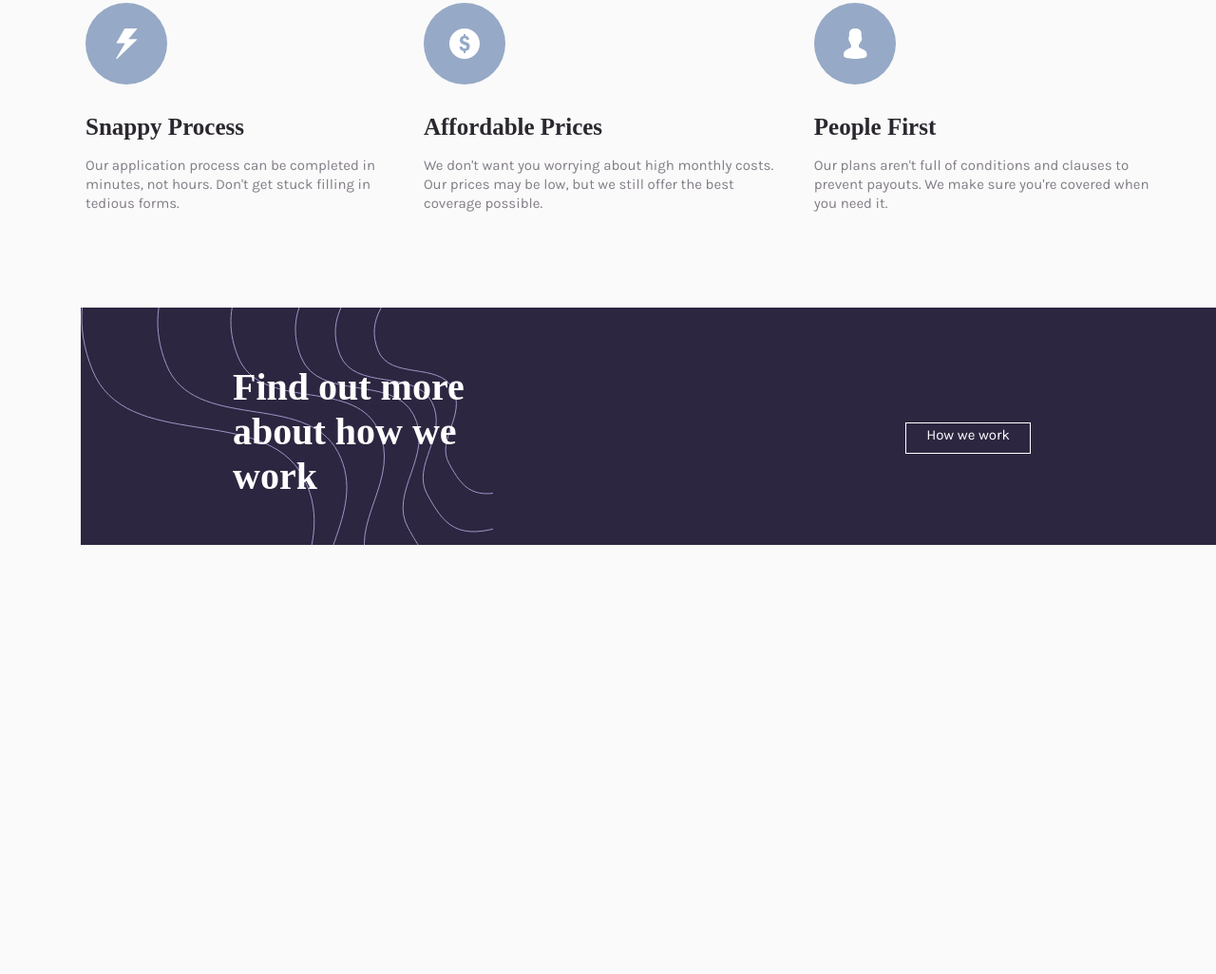
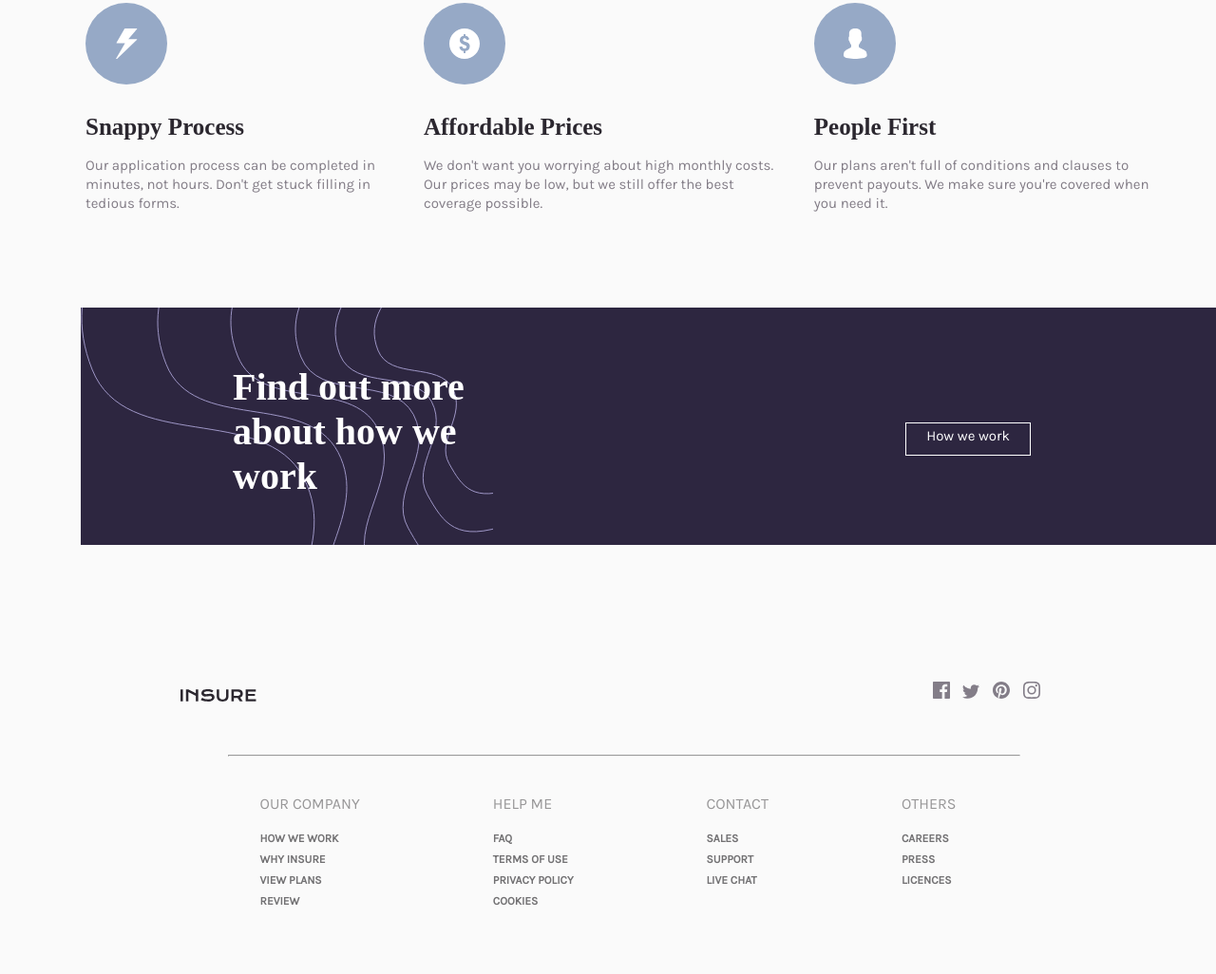
Before and after one commit to dutchkay1/Insure-landingpage, a plain HTML site: page index.html in a window 1280 px wide. Shown: the part 1063-2089 px from the top of the page at 95% size. Before the commit the page ends 1637 px from the top, so only its background shows below. Drawn offline with Linux system fonts and the light colour scheme.

Commit message:
footer fixed

```diff
--- a/index.html
+++ b/index.html
@@ -86,16 +86,59 @@
 		</section>
 
 		<!-- footer section starts here -->
-		<footer>
-			<div>
-				<img src="" alt="">
-				<div>
-					<a href=""><img src=""></a>
-				    <a href=""><img src=""></a>
-				    <a href=""><img src=""></a>
-				    <a href=""><img src=""></a>
+		<footer class="main-footer">
+			<div class="footer-head">
+				<img class="footer-logo" src="images/logo.svg" alt="logo">
+
+				<div class="main-footer_social-links">
+					<a class="social-links_links" href="#"><img src="images/icon-facebook.svg"></a>
+				    <a class="social-links_links" href="#"><img src="images/icon-twitter.svg"></a>
+				    <a class="social-links_links" href="#"><img src="images/icon-pinterest.svg"></a>
+				    <a class="social-links_links" href="#"><img src="images/icon-instagram.svg"></a>
 				</div>
 			</div>
+			<hr style="width: 65%; margin-top: 50px; margin-left: 240px;">
+
+			<div class="footer-menu">
+
+				<div class="footer_menu-columns">
+					<ul>
+						<p class="menu-paragraphs">our company</p>
+						<li>How we work</li>
+						<li>why insure</li>
+						<li>view plans</li>
+						<li>review</li>
+					</ul>
+				</div>
+
+				<div class="footer_menu-columns">
+					<ul>
+						<p class="menu-paragraphs">help me</p>
+						<li>faq</li>
+						<li>terms of use</li>
+						<li>privacy policy</li>
+						<li>cookies</li>
+					</ul>
+				</div>
+
+				<div class="footer_menu-columns">
+					<ul>
+						<p class="menu-paragraphs">contact</p>
+						<li>sales</li>
+						<li>support</li>
+						<li>live chat</li>
+					</ul>
+				</div>
+
+				<div class="footer_menu-columns">
+					<ul>
+						<p class="menu-paragraphs">others</p>
+						<li>careers</li>
+						<li>press</li>
+						<li>licences</li>
+					</ul>
+				</div>
+		    </div>
 
 		</footer>
 
--- a/style.css
+++ b/style.css
@@ -14,7 +14,7 @@ html, body{
 
 .main-header_menu .main-header_menu-link {
 	list-style: none;
-	padding: 0px;
+	padding: 0;
 	display: flex;
 	float: right;
 	position: relative;
@@ -208,7 +208,7 @@ html, body{
 	width: 100px;
 	height: 25px;
 	color: #fff;
-	padding: 3px 15px;
+	padding: 4px 15px;
     font-size: 15px;
     text-decoration: none;
     text-align: center;
@@ -224,3 +224,55 @@ html, body{
 	color: rgb(45, 38, 64);
 	font-weight: 700;
 }
+
+.main-footer {
+	margin-top: 500px;
+}
+
+
+.main-footer_social-links {
+	text-align: right;
+	margin-right: 180px;
+
+}
+
+.footer-logo {
+	width: 80px;
+	margin-left: 190px;
+	position: relative;
+	top: 30px;
+}
+
+.social-links_links img {
+	width: 18px;
+	margin: 5px;
+}
+
+.footer-menu {
+	display: flex;
+	justify-content: center;
+	flex-direction: row;
+
+}
+
+.footer_menu-columns ul {
+	list-style: none;
+	padding: 0;
+	text-transform: uppercase;
+	margin: 70px;
+	margin-top: 40px;
+	font-family: "Karla", sans-serif;
+	color: #757475bf;
+}
+
+.footer_menu-columns .menu-paragraphs {
+	margin-bottom: 20px;
+}
+
+.footer_menu-columns li {
+	margin-bottom: 8px;
+	font-size: 12px;
+	font-weight: 700;
+	font-family: "Karla", sans-serif;
+	color: #727173;
+}
```
